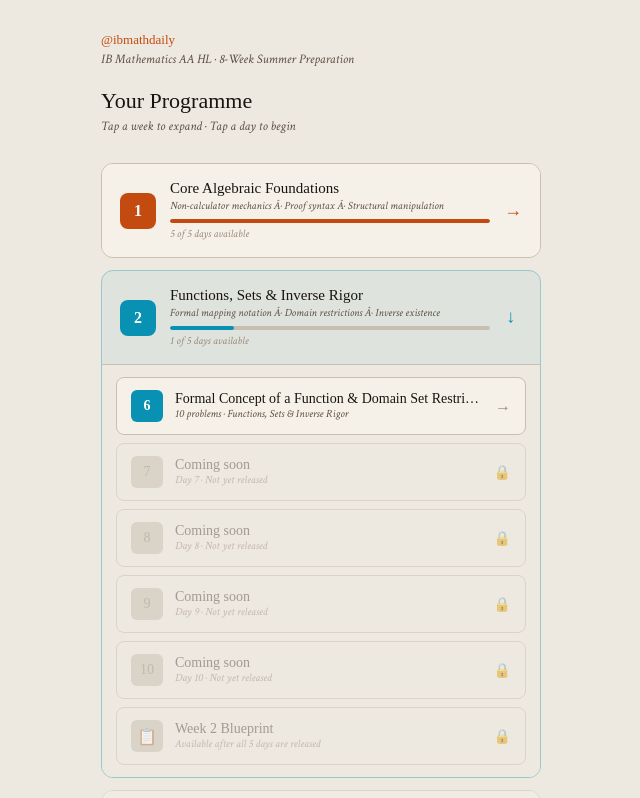
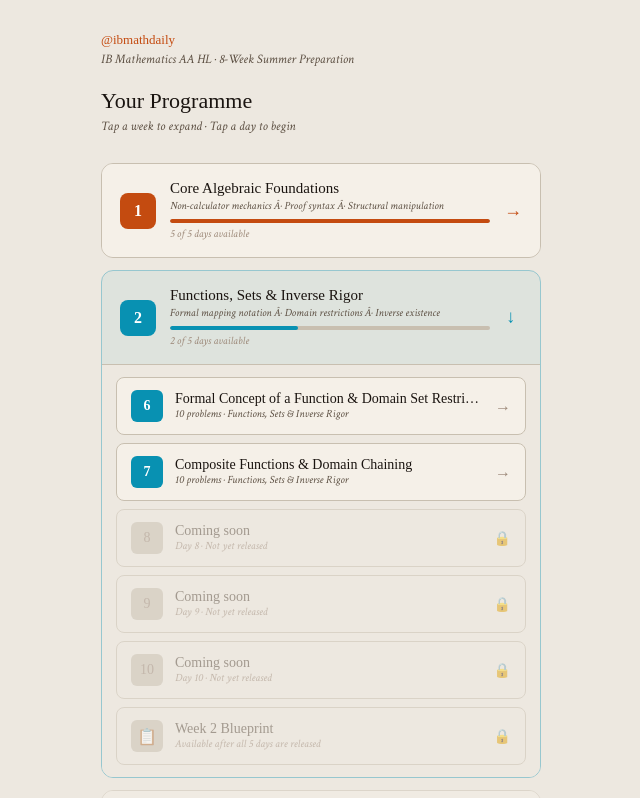
Before and after one commit to var121016/ibmath-daily, a React (Vite) app: page / in a window 1280 px wide. Shown: the top 798 px of the page, without its empty margins (319-959 px from the left). Built offline with nearby package versions, Linux system fonts and the light colour scheme; a web font is replaced by a local one.

Commit message:
add day 7 - composite functions and domain chaining

```diff
--- /dev/null
+++ b/src/data/day07.js
@@ -0,0 +1,129 @@
+const day07 = {
+  day: 7,
+  topic: "Composite Functions & Domain Chaining",
+  module: "Functions, Sets & Inverse Rigor",
+  color: "#0891B2",
+  problems: [
+    {
+      num: 1, tier: "TIER 1", label: "Core Fluency",
+      questionText: "Given f(x) = 3x minus 5 and g(x) = x squared + 2, find an expression for the composite function:",
+      latex: "f(g(x))",
+      hint: "Substitute the entire expression for g(x) into every x in f(x).",
+      answerLatex: "f(g(x)) = 3x^2 + 1",
+      workingLatex:
+        "f(g(x)) = 3(x^2+2) - 5\\\\[4pt]" +
+        "= 3x^2 + 6 - 5\\\\[4pt]" +
+        "= 3x^2 + 1",
+    },
+    {
+      num: 2, tier: "TIER 1", label: "Core Fluency",
+      questionText: "For f(x) = 2/x and g(x) = x minus 4, find g(f(x)) and state its domain restriction:",
+      latex: "f(x) = \\dfrac{2}{x}, \\quad g(x) = x - 4",
+      hint: "Substitute f(x) into g(x). The domain restriction comes from the inner function f(x).",
+      answerLatex: "g(f(x)) = \\dfrac{2}{x} - 4, \\quad \\{x \\in \\mathbb{R} \\mid x \\neq 0\\}",
+      workingLatex:
+        "g(f(x)) = \\frac{2}{x} - 4\\\\[4pt]" +
+        "\\text{Inner function }f(x)=\\frac{2}{x}\\text{ requires }x\\neq0\\\\[4pt]" +
+        "\\therefore\\left\\{x\\in\\mathbb{R}\\mid x\\neq0\\right\\}",
+    },
+    {
+      num: 3, tier: "TIER 1", label: "Core Fluency",
+      questionText: "Given f(x) = root x and g(x) = 2x + 1, find the composite expression g(f(x)):",
+      latex: "f(x) = \\sqrt{x}, \\quad g(x) = 2x + 1",
+      hint: "Substitute f(x) into g(x). Replace every x in g with the square root of x.",
+      answerLatex: "g(f(x)) = 2\\sqrt{x} + 1, \\quad \\{x \\in \\mathbb{R} \\mid x \\geq 0\\}",
+      workingLatex:
+        "g(f(x)) = 2(\\sqrt{x}) + 1\\\\[4pt]" +
+        "= 2\\sqrt{x} + 1",
+    },
+    {
+      num: 4, tier: "TIER 1", label: "Core Fluency",
+      questionText: "Given f(x) = e to the x and g(x) = 2x, state the composite expression f(g(x)):",
+      latex: "f(x) = e^x, \\quad g(x) = 2x",
+      hint: "Substitute g(x) into the exponent of f(x).",
+      answerLatex: "f(g(x)) = e^{2x}",
+      workingLatex:
+        "f(g(x)) = e^{(2x)}\\\\[4pt]" +
+        "= e^{2x}",
+    },
+    {
+      num: 5, tier: "TIER 2", label: "Multi-Step Twist",
+      questionText: "Given f(x) = x squared + 3 and g(x) = root (x minus 1), find f(g(x)) and state its true domain:",
+      latex: "f(x) = x^2 + 3, \\quad g(x) = \\sqrt{x-1}",
+      hint: "After simplifying f(g(x)), the result looks unrestricted â€” but check the domain of the inner function g(x). That restriction survives.",
+      answerLatex: "f(g(x)) = x + 2, \\quad \\{x \\in \\mathbb{R} \\mid x \\geq 1\\}",
+      workingLatex:
+        "f(g(x)) = (\\sqrt{x-1})^2 + 3\\\\[4pt]" +
+        "= x - 1 + 3 = x + 2\\\\[4pt]" +
+        "\\text{But inner }g(x)=\\sqrt{x-1}\\text{ requires }x-1\\geq0\\\\[4pt]" +
+        "\\therefore\\{x\\in\\mathbb{R}\\mid x\\geq1\\}",
+    },
+    {
+      num: 6, tier: "TIER 2", label: "Multi-Step Twist",
+      questionText: "For f(x) = 1/(x minus 2) and g(x) = 3/x, find f(g(x)) and identify all domain exclusions:",
+      latex: "f(x) = \\dfrac{1}{x-2}, \\quad g(x) = \\dfrac{3}{x}",
+      hint: "Substitute g(x) into f(x) and simplify. Then find where the inner function fails AND where the composite denominator equals zero.",
+      answerLatex: "f(g(x)) = \\dfrac{x}{3-2x}, \\quad \\left\\{x \\in \\mathbb{R} \\mid x \\neq 0,\\; x \\neq \\dfrac{3}{2}\\right\\}",
+      workingLatex:
+        "f(g(x)) = \\frac{1}{\\frac{3}{x}-2}\\\\[4pt]" +
+        "= \\frac{1}{\\frac{3-2x}{x}} = \\frac{x}{3-2x}\\\\[4pt]" +
+        "\\text{Restriction 1: }g(x)\\text{ requires }x\\neq0\\\\[4pt]" +
+        "\\text{Restriction 2: }3-2x\\neq0\\implies x\\neq\\tfrac{3}{2}\\\\[4pt]" +
+        "\\therefore\\{x\\in\\mathbb{R}\\mid x\\neq0,\\;x\\neq\\tfrac{3}{2}\\}",
+    },
+    {
+      num: 7, tier: "TIER 2", label: "Multi-Step Twist",
+      questionText: "Let f(x) = ln(x) and g(x) = x squared minus 9. Construct f(g(x)) and state its valid real domain:",
+      latex: "f(x) = \\ln(x), \\quad g(x) = x^2 - 9",
+      hint: "The argument of ln must be strictly positive. Set x squared minus 9 greater than zero and solve the quadratic inequality.",
+      answerLatex: "f(g(x)) = \\ln(x^2-9), \\quad \\{x \\in \\mathbb{R} \\mid x > 3 \\text{ or } x < -3\\}",
+      workingLatex:
+        "f(g(x)) = \\ln(x^2-9)\\\\[4pt]" +
+        "\\text{Require }x^2-9>0\\\\[4pt]" +
+        "(x-3)(x+3)>0\\\\[4pt]" +
+        "\\text{Positive outside roots}\\\\[4pt]" +
+        "\\therefore\\{x\\in\\mathbb{R}\\mid x<-3\\text{ or }x>3\\}",
+    },
+    {
+      num: 8, tier: "TIER 2", label: "Multi-Step Twist",
+      questionText: "Given f(x) = root (x + 4) and g(x) = 3 minus x squared, find f(g(x)) and its continuous real domain:",
+      latex: "f(x) = \\sqrt{x+4}, \\quad g(x) = 3 - x^2",
+      hint: "Substitute g(x) into f(x) and simplify inside the radical. Then set the radicand greater than or equal to zero.",
+      answerLatex: "f(g(x)) = \\sqrt{7-x^2}, \\quad \\{x \\in \\mathbb{R} \\mid -\\sqrt{7} \\leq x \\leq \\sqrt{7}\\}",
+      workingLatex:
+        "f(g(x)) = \\sqrt{(3-x^2)+4}\\\\[4pt]" +
+        "= \\sqrt{7-x^2}\\\\[4pt]" +
+        "7-x^2\\geq0\\implies x^2\\leq7\\\\[4pt]" +
+        "\\therefore\\{x\\in\\mathbb{R}\\mid -\\sqrt{7}\\leq x\\leq\\sqrt{7}\\}",
+    },
+    {
+      num: 9, tier: "TIER 3", label: "IB Examiner's Edge",
+      questionText: "Let f(x) and g(x) be as defined. Find f(g(x)) and simplify into a single rational form Ax+B over Cx+D:",
+      latex: "f(x) = \\dfrac{x+2}{x-1}, \\quad g(x) = \\dfrac{x}{x-3}",
+      hint: "Substitute g(x) into f(x). Multiply numerator and denominator by (x minus 3) to clear the compound fractions.",
+      answerLatex: "f(g(x)) = x - 2, \\quad \\{x \\in \\mathbb{R} \\mid x \\neq 3\\}",
+      workingLatex:
+        "f(g(x)) = \\frac{\\frac{x}{x-3}+2}{\\frac{x}{x-3}-1}\\\\[6pt]" +
+        "\\text{Multiply top and bottom by }(x-3):\\\\[4pt]" +
+        "= \\frac{x+2(x-3)}{x-1(x-3)}\\\\[4pt]" +
+        "= \\frac{x+2x-6}{x-x+3}\\\\[4pt]" +
+        "= \\frac{3x-6}{3} = x-2\\\\[4pt]\\text{Domain: }g(x)\\text{ undefined at }x=3\\\\[4pt]\\therefore\\{x\\in\\mathbb{R}\\mid x\\neq3\\}",
+    },
+    {
+      num: 10, tier: "TIER 3", label: "IB Examiner's Edge",
+      questionText: "State the composite expression g(f(x)) and its complete domain in formal set notation:",
+      latex: "f(x) = \\dfrac{1}{x} \\quad \\text{and} \\quad g(x) = \\dfrac{\\sqrt{x+5}}{x-2}",
+      hint: "Track three restrictions simultaneously: f(x) requires x not equal to 0, the radical requires its argument to be non-negative, and the composite denominator cannot equal zero.",
+      answerLatex: "\\left\\{x \\in \\mathbb{R} \\;\\_middle|\\ x \\leq -\\dfrac{1}{5} \\text{ or } x > 0,\\; x \\neq \\dfrac{1}{2}\\right\\}",
+      workingLatex:
+        "g(f(x)) = \\frac{\\sqrt{\\frac{1}{x}+5}}{\\frac{1}{x}-2}\\\\[6pt]" +
+        "\\text{R1: }f(x)=\\frac{1}{x}\\implies x\\neq0\\\\[4pt]" +
+        "\\text{R2: }\\frac{1}{x}+5\\geq0\\implies\\frac{1+5x}{x}\\geq0\\\\[4pt]" +
+        "\\text{Sign chart: }x\\leq-\\tfrac{1}{5}\\text{ or }x>0\\\\[4pt]" +
+        "\\text{R3: }\\frac{1}{x}-2\\neq0\\implies x\\neq\\tfrac{1}{2}\\\\[4pt]" +
+        "\\therefore\\left\\{x\\in\\mathbb{R}\\mid x\\leq-\\tfrac{1}{5}\\text{ or }x>0,\\;x\\neq\\tfrac{1}{2}\\right\\}",
+    },
+  ],
+};
+
+export default day07;
--- a/src/data/index.js
+++ b/src/data/index.js
@@ -4,6 +4,7 @@ import day03 from "./day03";
 import day04 from "./day04";
 import day05 from "./day05";
 import day06 from "./day06";
+import day07 from "./day07";
 
 // â”€â”€â”€â”€â”€â”€â”€â”€â”€â”€â”€â”€â”€â”€â”€â”€â”€â”€â”€â”€â”€â”€â”€â”€â”€â”€â”€â”€â”€â”€â”€â”€â”€â”€â”€â”€â”€â”€â”€â”€â”€â”€â”€â”€â”€â”€â”€â”€â”€â”€â”€â”€â”€â”€â”€â”€â”€â”€â”€â”€â”€
 // To add a new day:
@@ -12,4 +13,4 @@ import day06 from "./day06";
 //   3. Add day04 to the DAYS array below
 //   That's it. Nothing else needs to change.
 // â”€â”€â”€â”€â”€â”€â”€â”€â”€â”€â”€â”€â”€â”€â”€â”€â”€â”€â”€â”€â”€â”€â”€â”€â”€â”€â”€â”€â”€â”€â”€â”€â”€â”€â”€â”€â”€â”€â”€â”€â”—
-export const DAYS = [day01, day02, day03, day04, day05, day06];
+export const DAYS = [day01, day02, day03, day04, day05, day06,day07];
```
